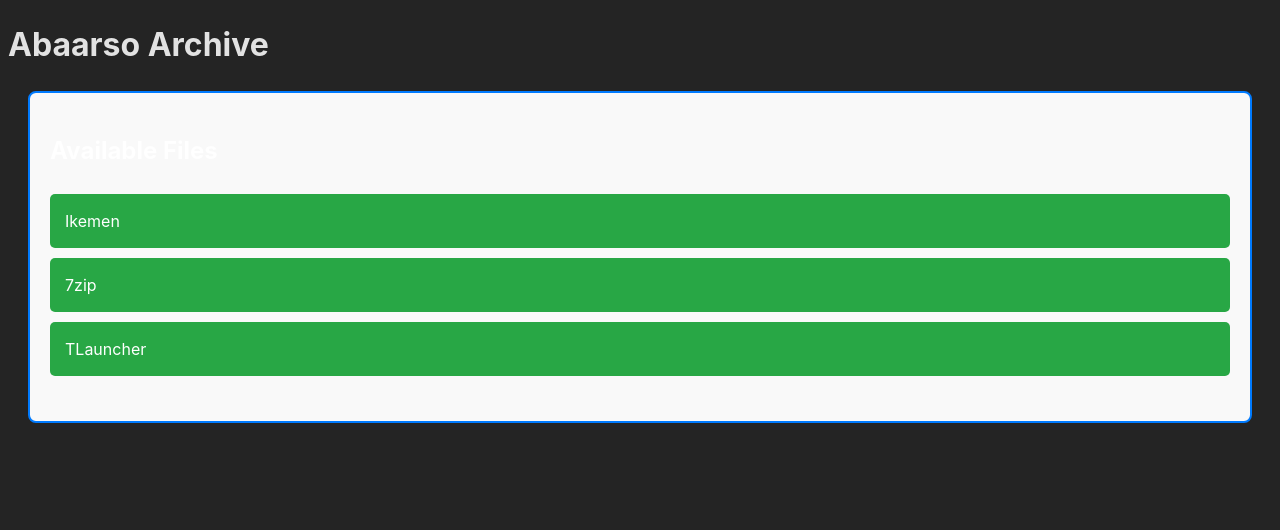
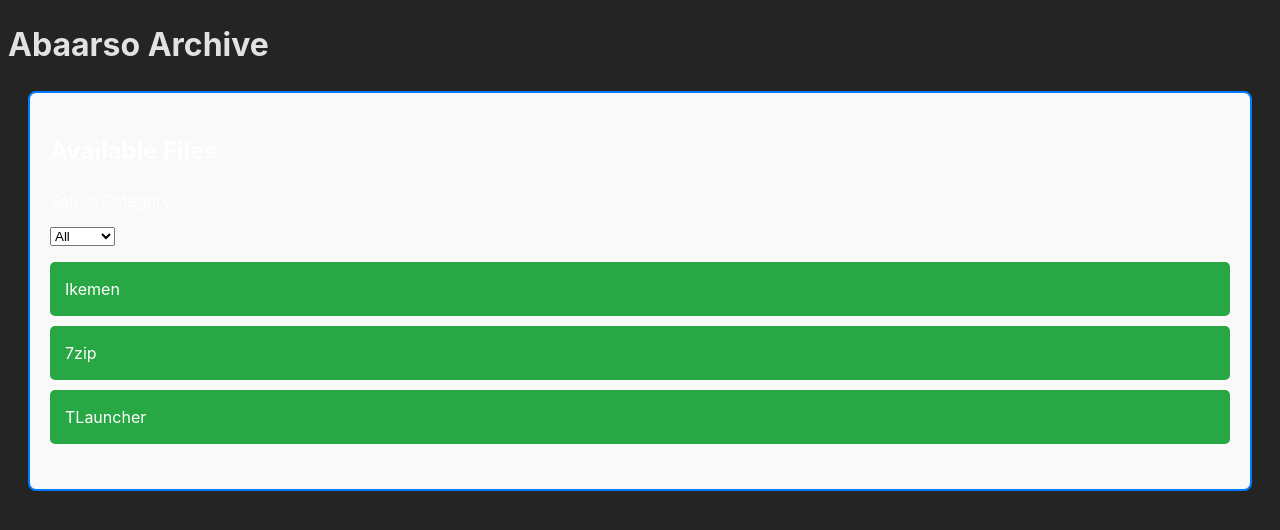
Before and after one commit to ZakirC4/Abaarso-Archive, a Vue app: page / in a window 1280 px wide. Shown: the top 530 px of the page. Built offline with nearby package versions, Linux system fonts and the light colour scheme.

Commit message:
adding featuers 1

```diff
--- a/src/components/Archive.vue
+++ b/src/components/Archive.vue
@@ -1,11 +1,25 @@
 <script setup>
-import { ref } from 'vue';
+import { ref, computed } from 'vue';
 
 const items = ref([
-  { name: 'Ikemen', url: 'https://drive.google.com/uc?id=1BPki8gm-Z1aBLmQ1uhKWjjmvspAd27Ek' },
-  { name: '7zip', url: 'https://drive.google.com/uc?id=1JQfGJk312EXb8Ruad3TLE8rP58LLI4A6' },
-  { name: 'TLauncher', url: 'https://drive.google.com/uc?id=1nSbGAwb9cp3hB77eV2Elk9n5_mgFrF_G' },
+  { name: 'Ikemen', url: 'https://drive.google.com/uc?id=1BPki8gm-Z1aBLmQ1uhKWjjmvspAd27Ek', category: 'Games' },
+  { name: '7zip', url: 'https://drive.google.com/uc?id=1JQfGJk312EXb8Ruad3TLE8rP58LLI4A6', category: 'Utility' },
+  { name: 'TLauncher', url: 'https://drive.google.com/uc?id=1nSbGAwb9cp3hB77eV2Elk9n5_mgFrF_G', category: 'Games' },
 ]);
+
+const selectedCategory = ref('All');
+
+const categories = computed(() => {
+  const uniqueCategories = new Set(items.value.map(item => item.category));
+  return ['All', ...uniqueCategories];
+});
+
+const filteredItems = computed(() => {
+  if (selectedCategory.value === 'All') {
+    return items.value;
+  }
+  return items.value.filter(item => item.category === selectedCategory.value);
+});
 
 const downloadFile = (url) => {
   console.log('Downloading file from:', url);
@@ -21,8 +35,14 @@
 <template>
   <div class="archive">
     <h2>Available Files</h2>
+
+    <label for="category-select">Select Category:</label>
+    <select id="category-select" v-model="selectedCategory">
+      <option v-for="category in categories" :key="category" :value="category">{{ category }}</option>
+    </select>
+
     <div class="inner-boxes">
-      <div v-for="item in items" :key="item.name" class="inner-box" @click="downloadFile(item.url)">
+      <div v-for="item in filteredItems" :key="item.name" class="inner-box" @click="downloadFile(item.url)">
         {{ item.name }}
       </div>
     </div>
@@ -53,4 +73,9 @@
 .inner-box:hover {
   background-color: #218838;
 }
+
+label {
+  margin-bottom: 10px;
+  display: block;
+}
 </style>
```
